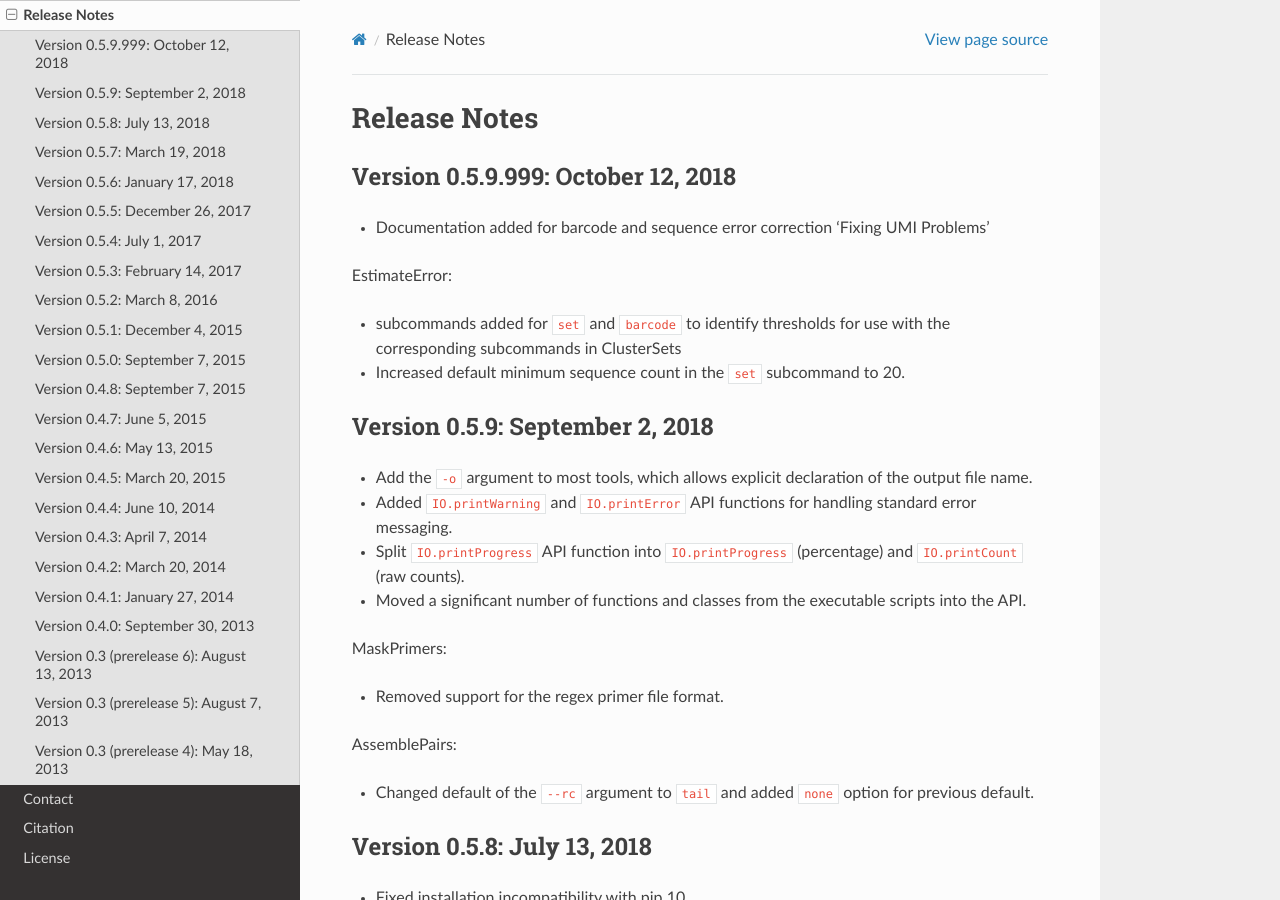
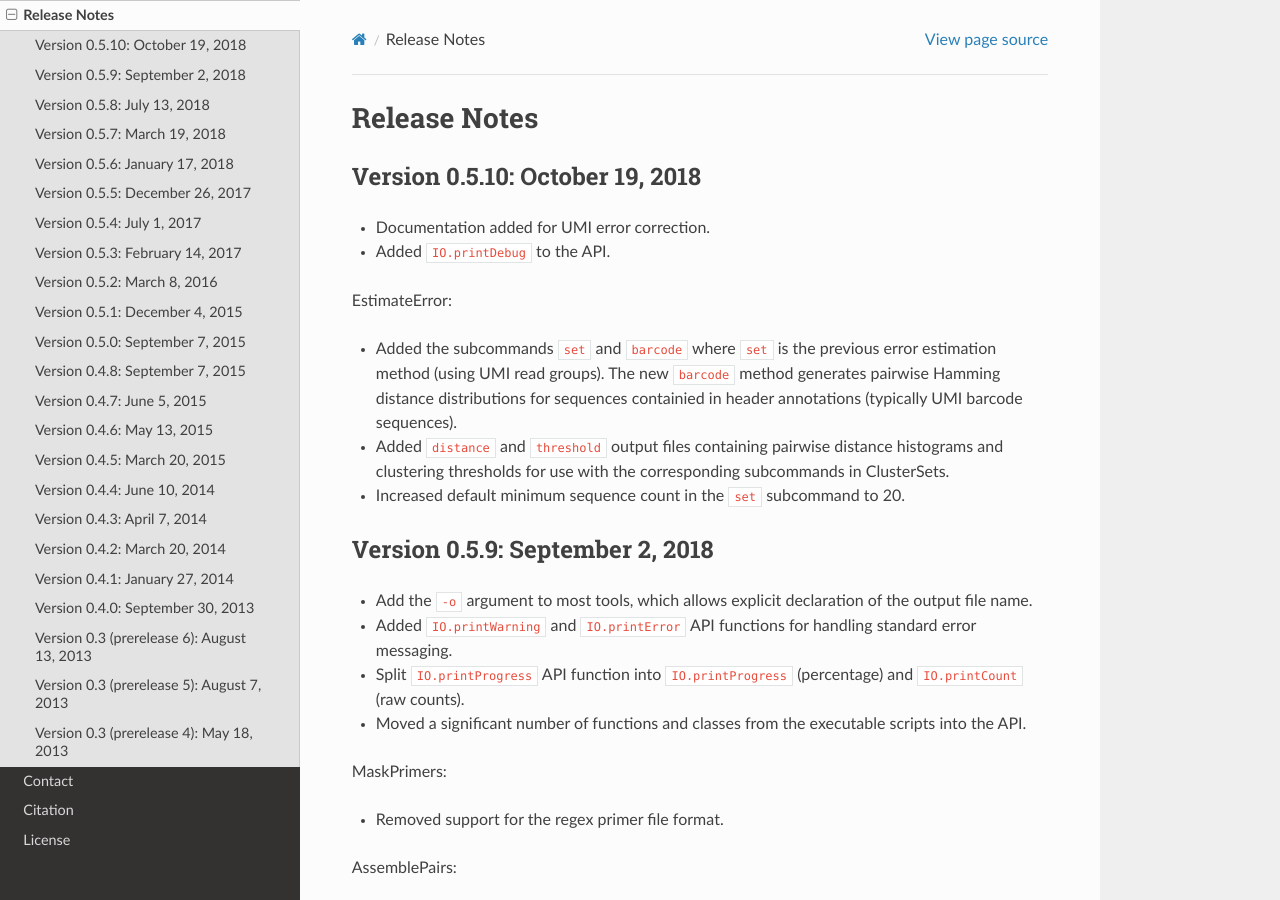
Before and after one commit to immcantation/presto, a Sphinx documentation site: the page built from docs/news.rst, in a window 1280 px wide and 900 px high. Built offline with Sphinx 7.4.7 and the Read the Docs theme 2.0.0, drawn with Linux system fonts in a browser that asks for light colours; formulas are drawn with MathJax 3.

Commit message:
Doc tweaks, bumped version and date, updated news.

```diff
--- a/NEWS.rst
+++ b/NEWS.rst
@@ -1,16 +1,23 @@
 Release Notes
 ================================================================================
 
-Version 0.5.9.999:  October 12, 2018
+Version 0.5.10:  October 19, 2018
 -------------------------------------------------------------------------------
 
-+ Documentation added for barcode and sequence error correction 'Fixing UMI Problems'
++ Documentation added for UMI error correction.
++ Added ``IO.printDebug`` to the API.
 
 EstimateError:
 
-+ subcommands added for ``set`` and ``barcode`` to identify thresholds
-  for use with the corresponding subcommands in ClusterSets
++ Added the subcommands ``set`` and ``barcode`` where ``set`` is the previous
+  error estimation method (using UMI read groups). The new ``barcode`` method
+  generates pairwise Hamming distance distributions for sequences containied in
+  header annotations (typically UMI barcode sequences).
++ Added ``distance`` and ``threshold`` output files containing pairwise
+  distance histograms and clustering thresholds for use with the corresponding
+  subcommands in ClusterSets.
 + Increased default minimum sequence count in the ``set`` subcommand to 20.
+
 
 Version 0.5.9:  September 2, 2018
 -------------------------------------------------------------------------------
--- a/presto/Version.py
+++ b/presto/Version.py
@@ -4,5 +4,5 @@
 __author__    = 'Jason Anthony Vander Heiden'
 __copyright__ = 'Copyright 2017 Kleinstein Lab, Yale University. All rights reserved.'
 __license__   = 'Creative Commons Attribution-ShareAlike 4.0 International (CC BY-SA 4.0)'
-__version__   = '0.5.9.999'
-__date__      = '2018.09.25'
+__version__   = '0.5.10'
+__date__      = '2018.10.19'
```
Also changed, not shown: docs/examples/tasks.rst (+30 -0 lines), docs/examples/umi.rst (+14 -37 lines), 1 other file.
